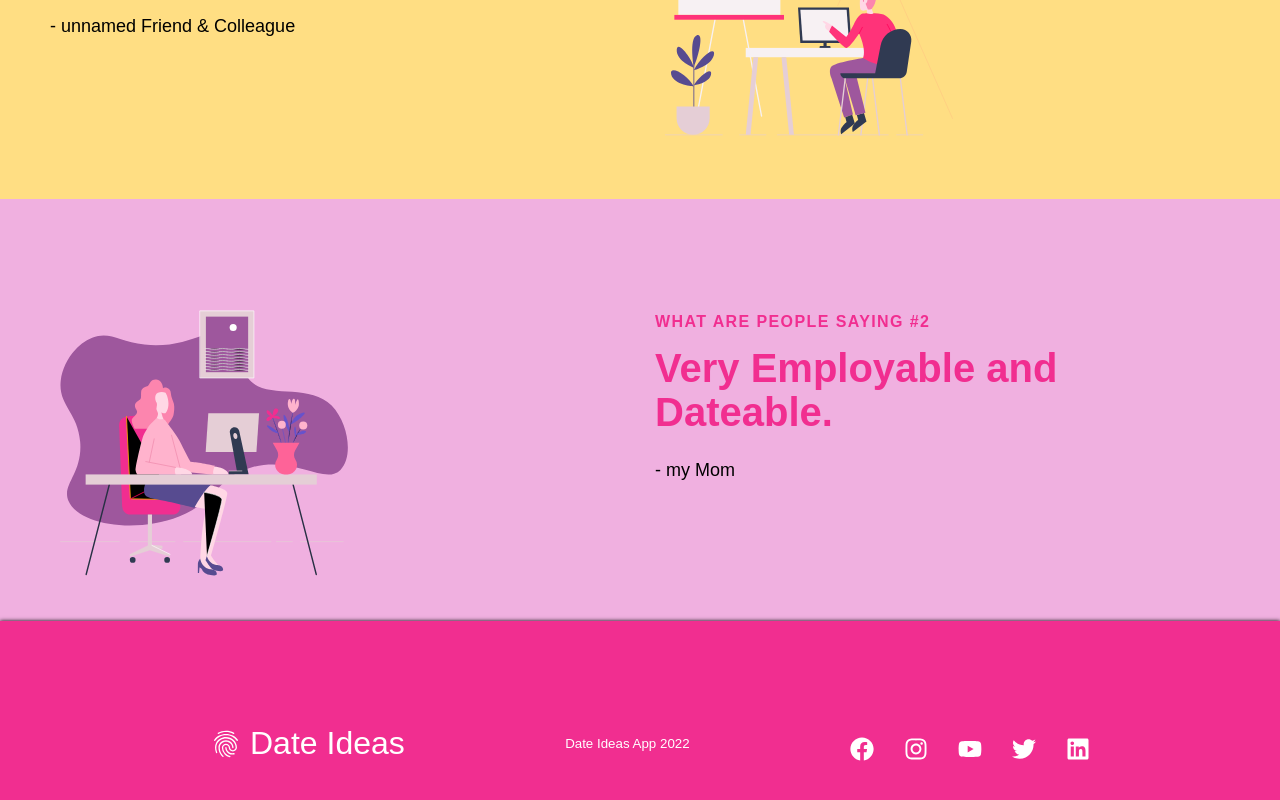
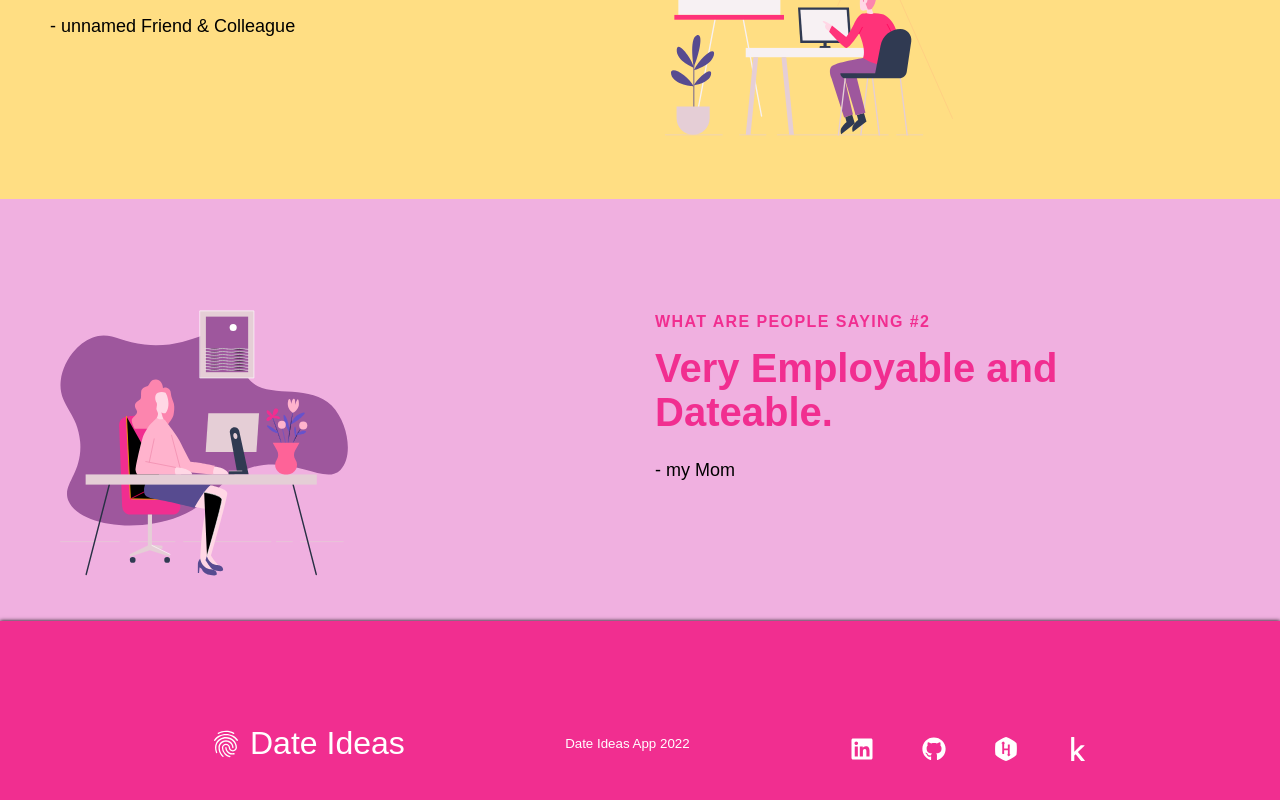
Before and after one commit to anjali-ahuja/date-ideas-app, a React (Create React App) app: page /about in a window 1280 px wide. Shown: the part 1428-2228 px from the top of the page. Built offline with nearby package versions, Linux system fonts and the light colour scheme.

Commit message:
update footer add social links
added links to my social media

```diff
--- a/src/components/Footer.js
+++ b/src/components/Footer.js
@@ -4,11 +4,11 @@ import "./Footer.css";
 import { Button } from "./Button";
 import { Link } from "react-router-dom";
 import {
-  FaFacebook,
   FaInstagram,
-  FaYoutube,
-  FaTwitter,
+  FaGithub,
   FaLinkedin,
+  FaHackerrank,
+  FaKaggle,
 } from "react-icons/fa";
 import { MdFingerprint } from "react-icons/md";
 
@@ -27,45 +27,40 @@ function Footer() {
           <div className="social-icons">
             <Link
               className="social-icon-link"
-              to="/"
+              to="//www.linkedin.com/in/anjali-manoj-ahuja/"
+              aria-label="LinkedIn"
               target="_blank"
-              aria-label="Facebook"
+              rel="noopener noreferrer"
             >
-              <FaFacebook />
+              <FaLinkedin />
             </Link>
             <Link
               className="social-icon-link"
-              to="/"
+              to="//github.com/anjali-ahuja"
+              aria-label="GitHub"
               target="_blank"
-              aria-label="Instagram"
+              rel="noopener noreferrer"
             >
-              <FaInstagram />
+              <FaGithub />
+            </Link>
+
+            <Link
+              className="social-icon-link"
+              to="//www.hackerrank.com/anjali_manoj_ah1"
+              aria-label="Hackerrank"
+              target="_blank"
+              rel="noopener noreferrer"
+            >
+              <FaHackerrank />
             </Link>
             <Link
               className="social-icon-link"
-              to={
-                "//www.youtube.com/channel/UCsKsymTY_4BYR-wytLjex7A?view_as=subscriber"
-              }
+              to="//www.kaggle.com/anjiml"
+              aria-label="Kaggle"
               target="_blank"
-              aria-label="Youtube"
+              rel="noopener noreferrer"
             >
-              <FaYoutube />
-            </Link>
-            <Link
-              className="social-icon-link"
-              to="/"
-              target="_blank"
-              aria-label="Twitter"
-            >
-              <FaTwitter />
-            </Link>
-            <Link
-              className="social-icon-link"
-              to="/"
-              target="_blank"
-              aria-label="LinkedIn"
-            >
-              <FaLinkedin />
+              <FaKaggle />
             </Link>
           </div>
         </div>
```
